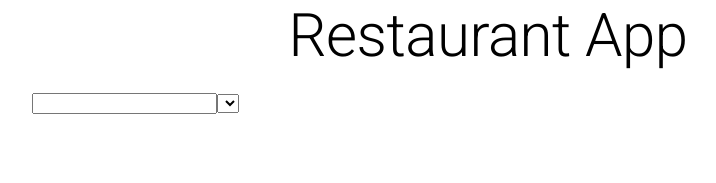
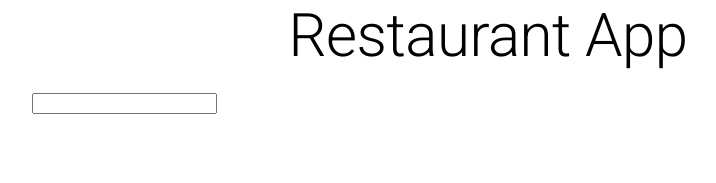
Before and after one commit to stashut/restaurantApi, a React (Create React App) app in the folder restaurant-app/: page / in a window 1280 px wide. Shown: the top 183 px of the page, without its empty margins (152-868 px from the left). Built offline with nearby package versions, Linux system fonts and the light colour scheme.

Commit message:
design a Form for master

```diff
--- a/restaurant-app/src/components/Order/OrderForm.js
+++ b/restaurant-app/src/components/Order/OrderForm.js
@@ -1,11 +1,11 @@
 import React from 'react';
+import Form from "../layouts/Form"
 
 function OrderForm(props) {
     return (
-        <form noValidate autoComplete="off">
-            <input />
-            <select />
-        </form>
+        <Form>
+            <input/>
+        </Form>
     );
 }
 
--- /dev/null
+++ b/restaurant-app/src/components/layouts/Form.js
@@ -0,0 +1,23 @@
+import React from 'react'
+import { makeStyles } from "@material-ui/core";
+
+const useStyles = makeStyles(theme => ({
+    root: {
+        '& .MuiFormControl-root': {
+            width: '90%',
+            margin: theme.spacing(1)
+        }
+    }
+}))
+
+export default function Form(props) {
+    const classes = useStyles();
+    const { children, ...other } = props;
+
+
+    return (
+        <form className={classes.root} noValidate autoComplete="off" {...other}>
+            {children}
+        </form>
+    )
+}
```
